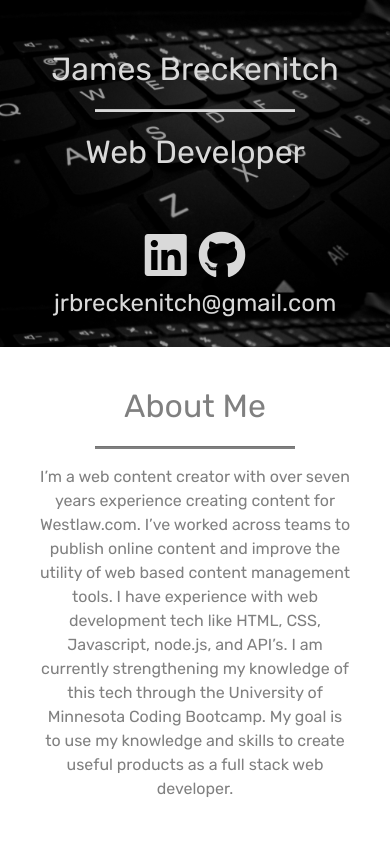
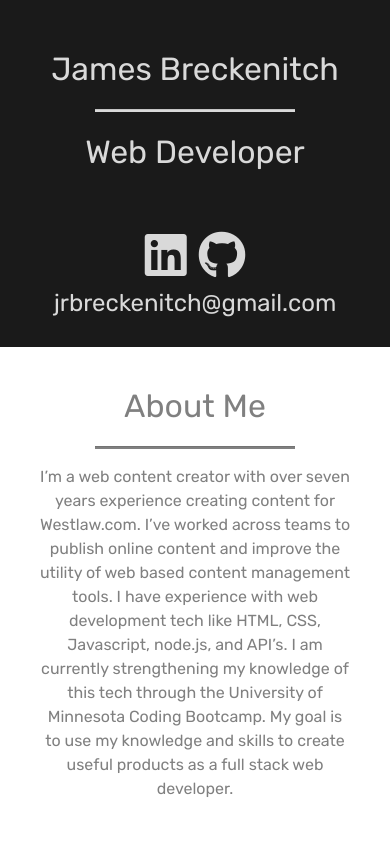
Before and after one commit to jrbreckenitch/JamesBreckenitchPortfolio, a plain HTML site: page index.html in a window 390 px wide. Shown: the top 844 px of the page. Drawn offline with nearby package versions, Linux system fonts and the light colour scheme; a script that the page names is missing; a web font is replaced by a local one.

Commit message:
added background color instead of image for mobile background on header section

```diff
--- a/assets/style.css
+++ b/assets/style.css
@@ -187,7 +187,9 @@ img {
 @media all and (max-width: 640px) {
     #headerSection {
         padding-top: 45px;
-
+        background: #1a1a1a;
+        /* width: 100%;
+        height: auto; */
     }
     #aboutMeSection {
         height: 520px;
@@ -195,4 +197,7 @@ img {
     #name {
         font-size: 2em;
     }
+    #icons {
+        padding-top: 20px;
+    }
 }
```
